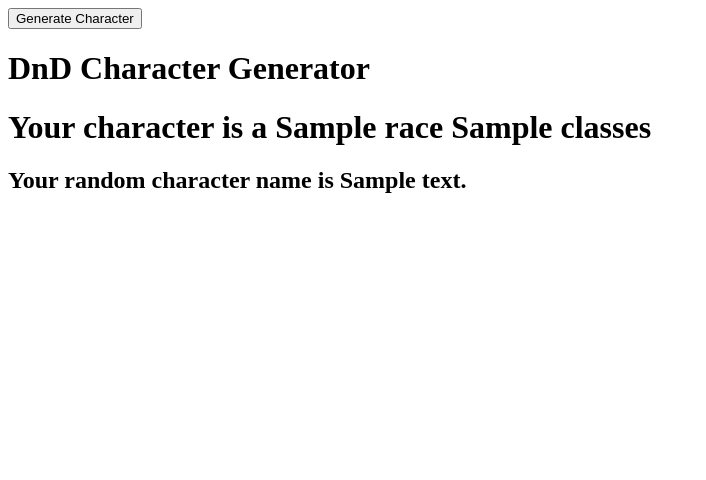
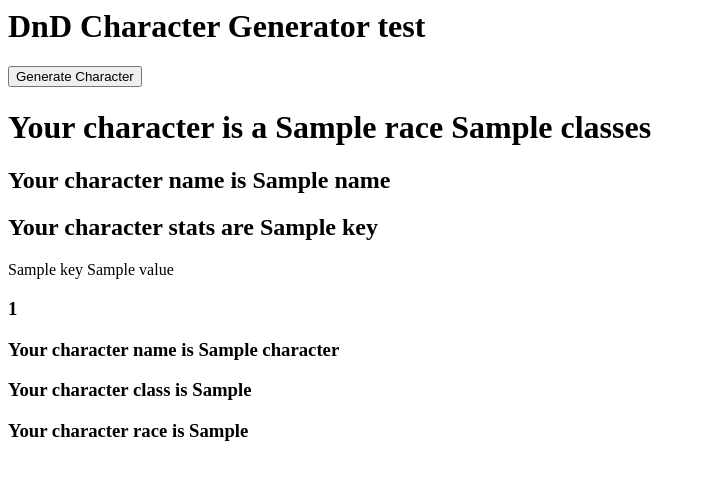
Before and after one commit to RajaHamza99/dnd-project, a Flask app: template service_one/application/templates/home.html in a window 1280 px wide. Shown: the top 480 px of the page, without its empty margins (0-706 px from the left). Run offline with Flask 2, Linux system fonts and the light colour scheme; the template is opened without the code that fills it: values that come from a table or form of the project are taken from there, most other values are stand-ins (such as "Sample title", 1, 10 or a date in 2020).

Commit message:
added stats

```diff
--- a/service_one/application/templates/home.html
+++ b/service_one/application/templates/home.html
@@ -1,4 +1,5 @@
 {% block body_content %}
+<h1>DnD Character Generator test</h1>
 <div class='form'>
         <form method='POST' action=''>
             {{ form.hidden_tag() }}
@@ -7,9 +8,20 @@
 		</div>
 
 	</form>
-	<h1>DnD Character Generator</h1>
 	{% if race %}
 	<h1> Your character is a {{ race }} {{ classes }} </h1>
-	<h2> Your random character name is {{ name.text }} </h2>
+	<h2> Your character name is {{ name }}</h2>
+	<h2> Your character stats are {{ stats.key }} </h2>
+	{% for key, value in stats.items() %}
+	<th>{{ key }}</th>
+	<td>{{ value }} </td>
+	<br>
+	{% endfor %}
+	{% for character in all_characters %}
+	<h3>{{ character.id }}</h3>
+	<h3> Your character name is {{ character.name}}</h3>
+	<h3> Your character class is {{character.char_class}}</h3>
+	<h3> Your character race is {{character.char_race}} </h3>
+	{% endfor %}
 	{% endif %}
-{% endblock %}
+	{% endblock %}
```
Also changed, not shown: service_one/application/routes.py (+12 -1 lines).
